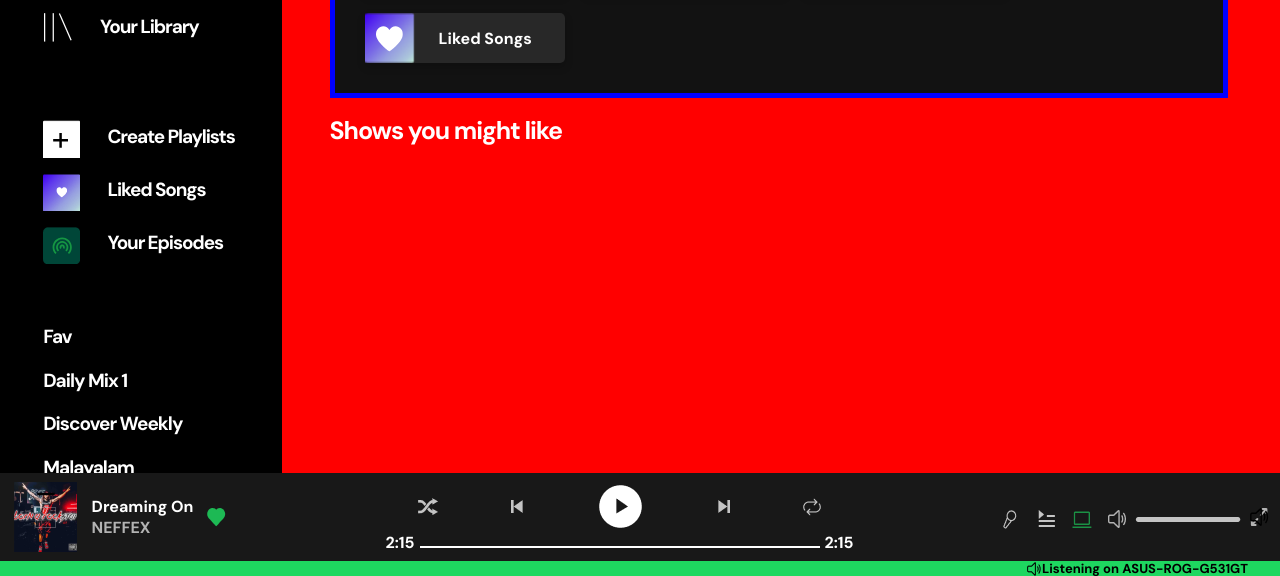
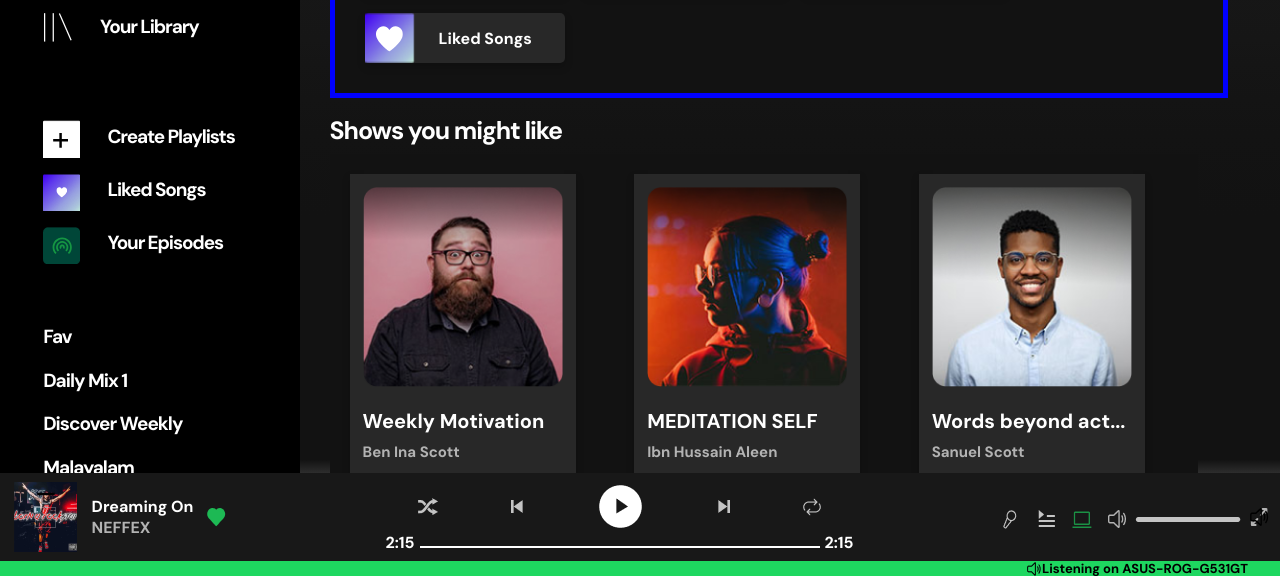
Before and after one commit to Jauhari-01/Spotify_Clone, a plain HTML site: page index.html in a window 1280 px wide. Shown: the part 224-800 px from the top of the page. Drawn offline with Linux system fonts and the light colour scheme.

Commit message:
Completed playlistGrid

```diff
--- a/index.html
+++ b/index.html
@@ -224,6 +224,91 @@
             </section>
             <section id="playlistGrid">
                 <!-- Playlist Grid content -->
+                <div class="playlist-grid-card">
+                    <img src="./assets/Rectangle 16.png" alt="">
+                    <h3 class="title">Weekly Motivation</h3>
+                    <p class="creator">Ben Ina Scott</p>
+                </div>
+                <div class="playlist-grid-card">
+                    <img src="./assets/Rectangle 17.png" alt="">
+                    <h3 class="title">MEDITATION SELF</h3>
+                    <p class="creator">Ibn Hussain Aleen</p>
+                </div>
+                <div class="playlist-grid-card">
+                    <img src="./assets/Rectangle 18.png" alt="">
+                    <h3 class="title">Words beyond act...</h3>
+                    <p class="creator">Sanuel Scott</p>
+                </div>
+                <div class="playlist-grid-card">
+                    <img src="./assets/Rectangle 19.png" alt="">
+                    <h3 class="title">The Alexa Show</h3>
+                    <p class="creator">Adriana Tom</p>
+                </div>
+                <div class="playlist-grid-card">
+                    <img src="./assets/Rectangle 16.png" alt="">
+                    <h3 class="title">Weekly Motivation</h3>
+                    <p class="creator">Ben Ina Scott</p>
+                </div>
+                <div class="playlist-grid-card">
+                    <img src="./assets/Rectangle 17.png" alt="">
+                    <h3 class="title">MEDITATION SELF</h3>
+                    <p class="creator">Ibn Hussain Aleen</p>
+                </div>
+                <div class="playlist-grid-card">
+                    <img src="./assets/Rectangle 18.png" alt="">
+                    <h3 class="title">Words beyond act...</h3>
+                    <p class="creator">Sanuel Scott</p>
+                </div>
+                <div class="playlist-grid-card">
+                    <img src="./assets/Rectangle 19.png" alt="">
+                    <h3 class="title">The Alexa Show</h3>
+                    <p class="creator">Adriana Tom</p>
+                </div>
+                <div class="playlist-grid-card">
+                    <img src="./assets/Rectangle 16.png" alt="">
+                    <h3 class="title">Weekly Motivation</h3>
+                    <p class="creator">Ben Ina Scott</p>
+                </div>
+                <div class="playlist-grid-card">
+                    <img src="./assets/Rectangle 17.png" alt="">
+                    <h3 class="title">MEDITATION SELF</h3>
+                    <p class="creator">Ibn Hussain Aleen</p>
+                </div>
+                <div class="playlist-grid-card">
+                    <img src="./assets/Rectangle 18.png" alt="">
+                    <h3 class="title">Words beyond act...</h3>
+                    <p class="creator">Sanuel Scott</p>
+                </div>
+                <div class="playlist-grid-card">
+                    <img src="./assets/Rectangle 19.png" alt="">
+                    <h3 class="title">The Alexa Show</h3>
+                    <p class="creator">Adriana Tom</p>
+                </div>
+                <div class="playlist-grid-card">
+                    <img src="./assets/Rectangle 16.png" alt="">
+                    <h3 class="title">Weekly Motivation</h3>
+                    <p class="creator">Ben Ina Scott</p>
+                </div>
+                <div class="playlist-grid-card">
+                    <img src="./assets/Rectangle 17.png" alt="">
+                    <h3 class="title">MEDITATION SELF</h3>
+                    <p class="creator">Ibn Hussain Aleen</p>
+                </div>
+                <div class="playlist-grid-card">
+                    <img src="./assets/Rectangle 18.png" alt="">
+                    <h3 class="title">Words beyond act...</h3>
+                    <p class="creator">Sanuel Scott</p>
+                </div>
+                <div class="playlist-grid-card">
+                    <img src="./assets/Rectangle 19.png" alt="">
+                    <h3 class="title">The Alexa Show</h3>
+                    <p class="creator">Adriana Tom</p>
+                </div>
+                <div class="playlist-grid-card">
+                    <img src="./assets/Rectangle 16.png" alt="">
+                    <h3 class="title">Weekly Motivation</h3>
+                    <p class="creator">Ben Ina Scott</p>
+                </div>
             </section>
             <section id="playlistDetail">
                 <!-- Playlist Detail Page content -->
--- a/style.css
+++ b/style.css
@@ -138,9 +138,9 @@ span.icon-b3 svg{
     width: 78vw;
     position: fixed;
     right: 0;
-    height: 1115.885px;
+    height: 90vh;
     flex-shrink: 0;
-    background-color: red;
+    /* background-color: red; */
     overflow-y: auto;
 }
 
@@ -212,6 +212,49 @@ span.icon-b3 svg{
     letter-spacing: -1.14px;
 }
 
+
+/* Playlist grid */
+#playlistGrid {
+    display: grid;
+    grid-template-columns: repeat(auto-fill, minmax(200px, 1fr));
+    gap: 25px;
+    padding: 20px;
+    background-color: #121212;
+    color: white;
+    margin-top: 0.4rem;
+    margin-left: 3rem;
+    width: 83%;
+    padding-bottom: 5rem;
+    margin-bottom: 5rem;
+}
+
+#playlistGrid .playlist-grid-card {
+    padding: 13px;
+    width: 200px;
+    height: 280px;
+    background-color: #282828;
+    /* border-radius: 14px; */
+    overflow: hidden;
+    box-shadow: 0 4px 8px 0 rgba(0, 0, 0, 0.2);
+}
+
+#playlistGrid .playlist-grid-card img {
+    width: 100%;
+    height: auto;
+}
+
+#playlistGrid .playlist-grid-card .title {
+    /* Add some styling for the title here */
+    margin-top: 1rem;
+    font-size: 20px;
+    margin-bottom: 0.5rem;
+}
+
+#playlistGrid .playlist-grid-card .creator {
+    color: rgba(179, 179, 179, 1);
+    font-size: 15px;
+}
+
 /* Bottom section */
 .play-bar{
     position: fixed;
@@ -232,7 +275,6 @@ span.icon-b3 svg{
     justify-content: space-evenly;
     align-items: center;
     width: 15rem;
-
 }
 #player-icons{
     display: flex;
```
Also changed, not shown: assets/Rectangle 16.png (added), assets/Rectangle 17.png (added), assets/Rectangle 18.png (added), assets/Rectangle 19.png (added).
